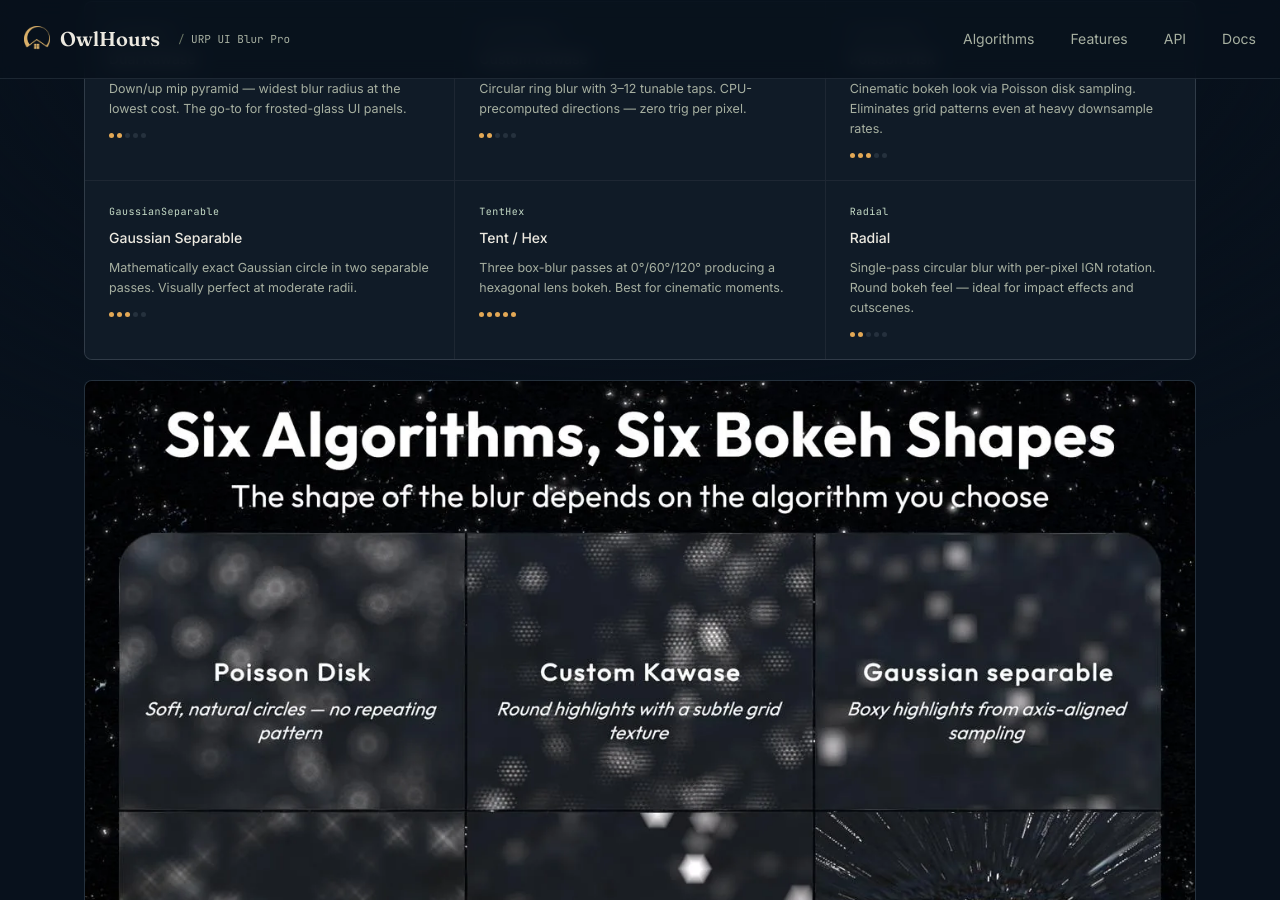
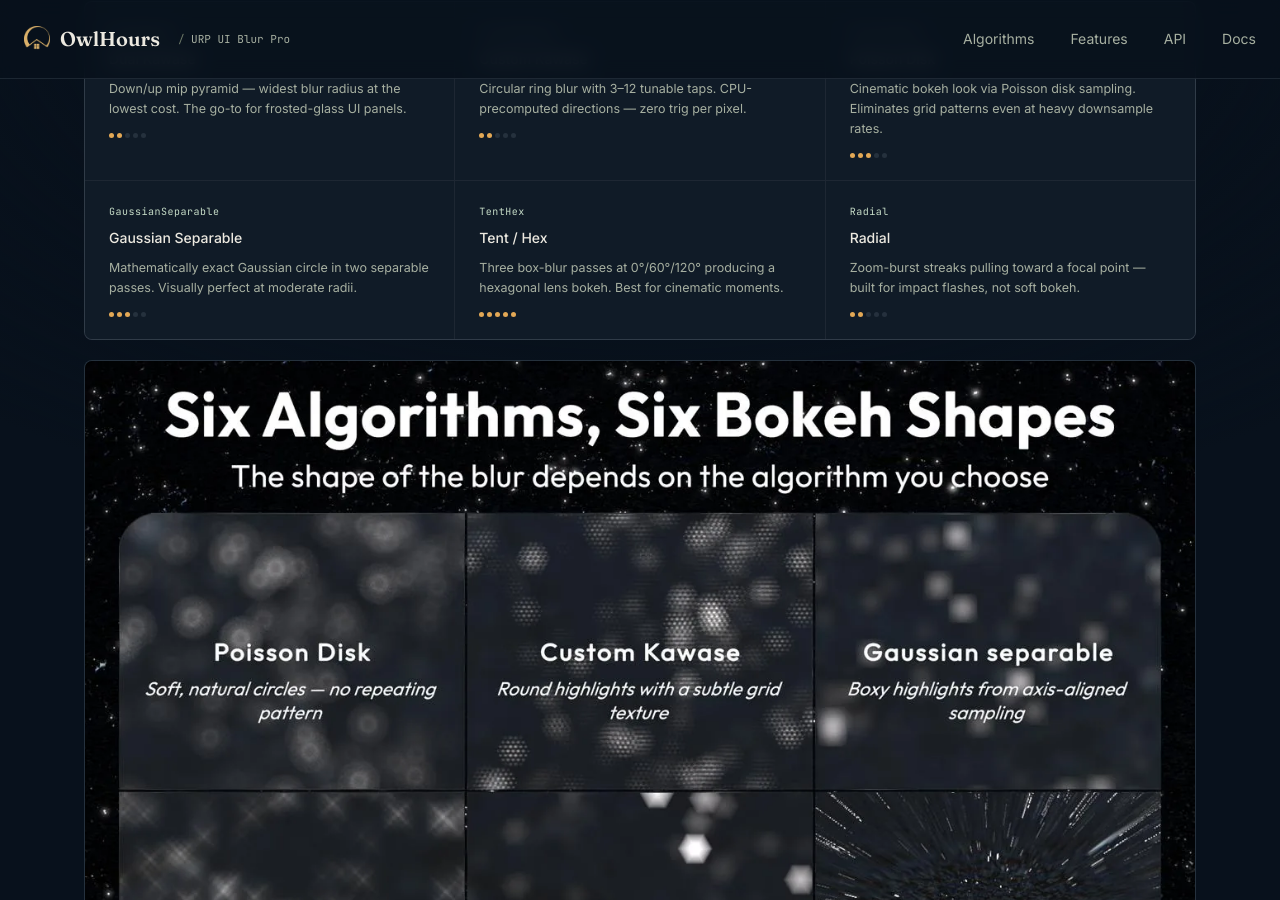
Before and after one commit to owlhoursspace/owlhourspace.github.io, a Jekyll site: the page tools/urp-ui-blur-pro/index.html, which Jekyll copies as it is, in a window 1280 px wide and 900 px high, scrolled down 2909 px. Built offline with Jekyll 4.4.1, drawn with Linux system fonts in a browser that asks for light colours.

Commit message:
Update index.html

```diff
--- a/tools/urp-ui-blur-pro/index.html
+++ b/tools/urp-ui-blur-pro/index.html
@@ -396,7 +396,7 @@
       <div class="algo-card">
         <div class="algo-tag">Radial</div>
         <div class="algo-name">Radial</div>
-        <div class="algo-desc">Single-pass circular blur with per-pixel IGN rotation. Round bokeh feel — ideal for impact effects and cutscenes.</div>
+        <div class="algo-desc">Zoom-burst streaks pulling toward a focal point — built for impact flashes, not soft bokeh.</div>
         <div class="algo-cost">
           <div class="dot on"></div><div class="dot on"></div>
           <div class="dot off"></div><div class="dot off"></div><div class="dot off"></div>
```
